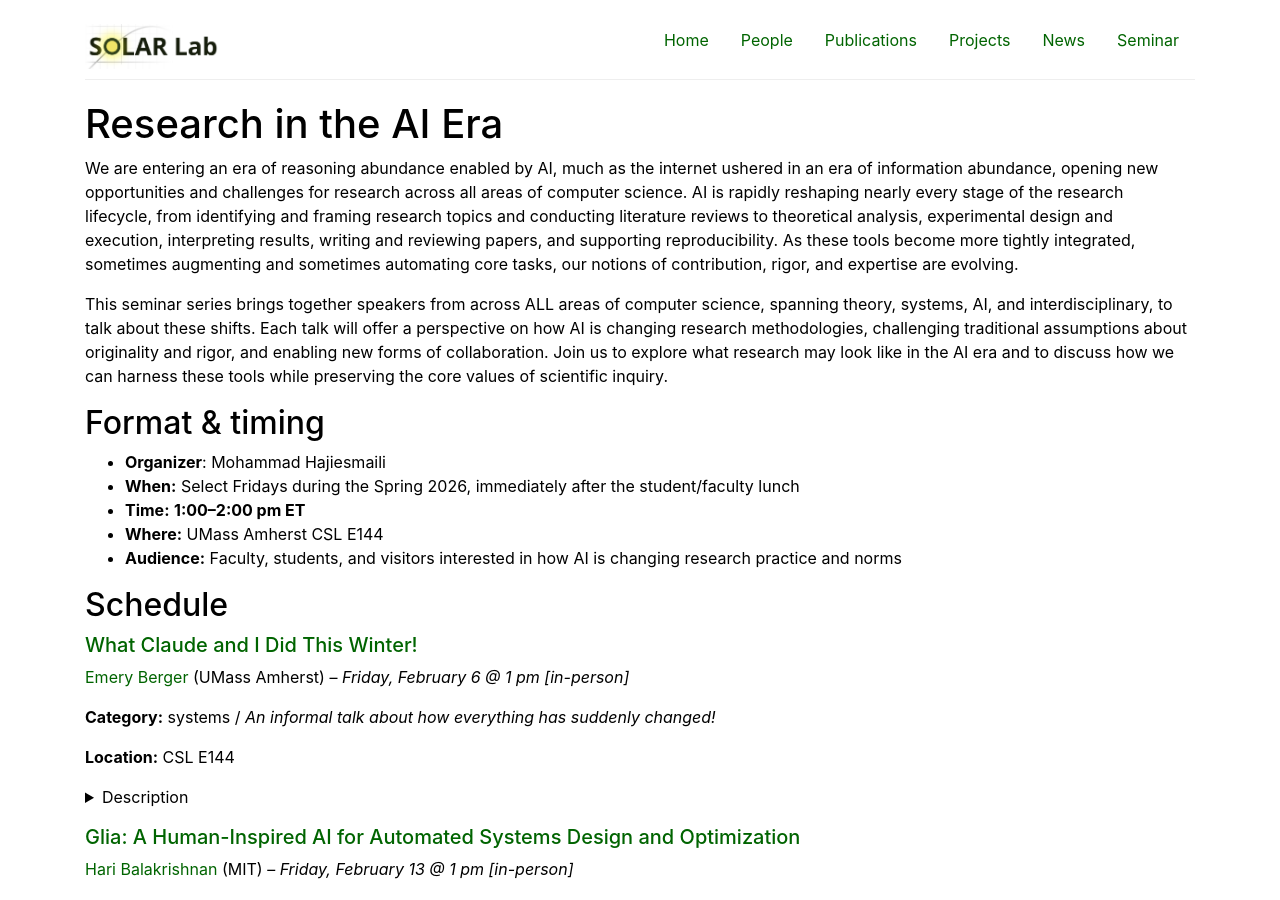
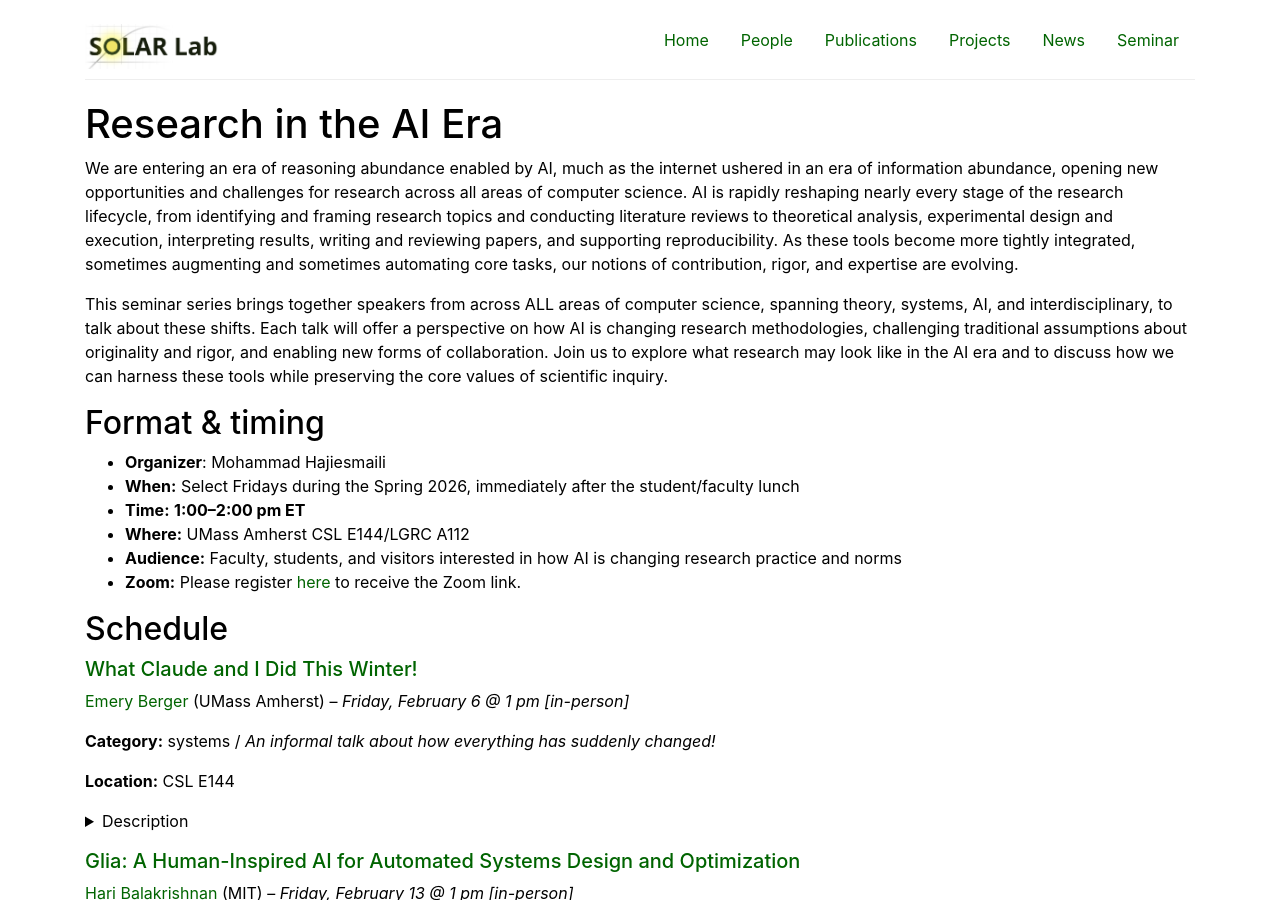
Before and after one commit to umass-solar/umass-solar.github.io, a Jekyll site: the page built from ai-era.md, in a window 1280 px wide and 900 px high. Built offline with Jekyll 4.4.1, drawn with Linux system fonts in a browser that asks for light colours.

Commit message:
Modify event location and add Zoom link
Updated event details including location and added Zoom registration link.

```diff
--- a/ai-era.md
+++ b/ai-era.md
@@ -18,8 +18,9 @@ This seminar series brings together speakers from across ALL areas of computer s
 - **Organizer**: Mohammad Hajiesmaili
 - **When:** Select Fridays during the Spring 2026, immediately after the student/faculty lunch
 - **Time:** **1:00–2:00 pm ET**
-- **Where:** UMass Amherst CSL E144
+- **Where:** UMass Amherst CSL E144/LGRC A112
 - **Audience:** Faculty, students, and visitors interested in how AI is changing research practice and norms
+- **Zoom:** Please register [here](https://docs.google.com/forms/d/e/1FAIpQLSdwbWoOK0wnzyOVLSMSwyR9p_r3wlBFAo3GMighjqqwRy-TVQ/viewform?usp=dialog) to receive the Zoom link.
 
 ## Schedule
 
```
